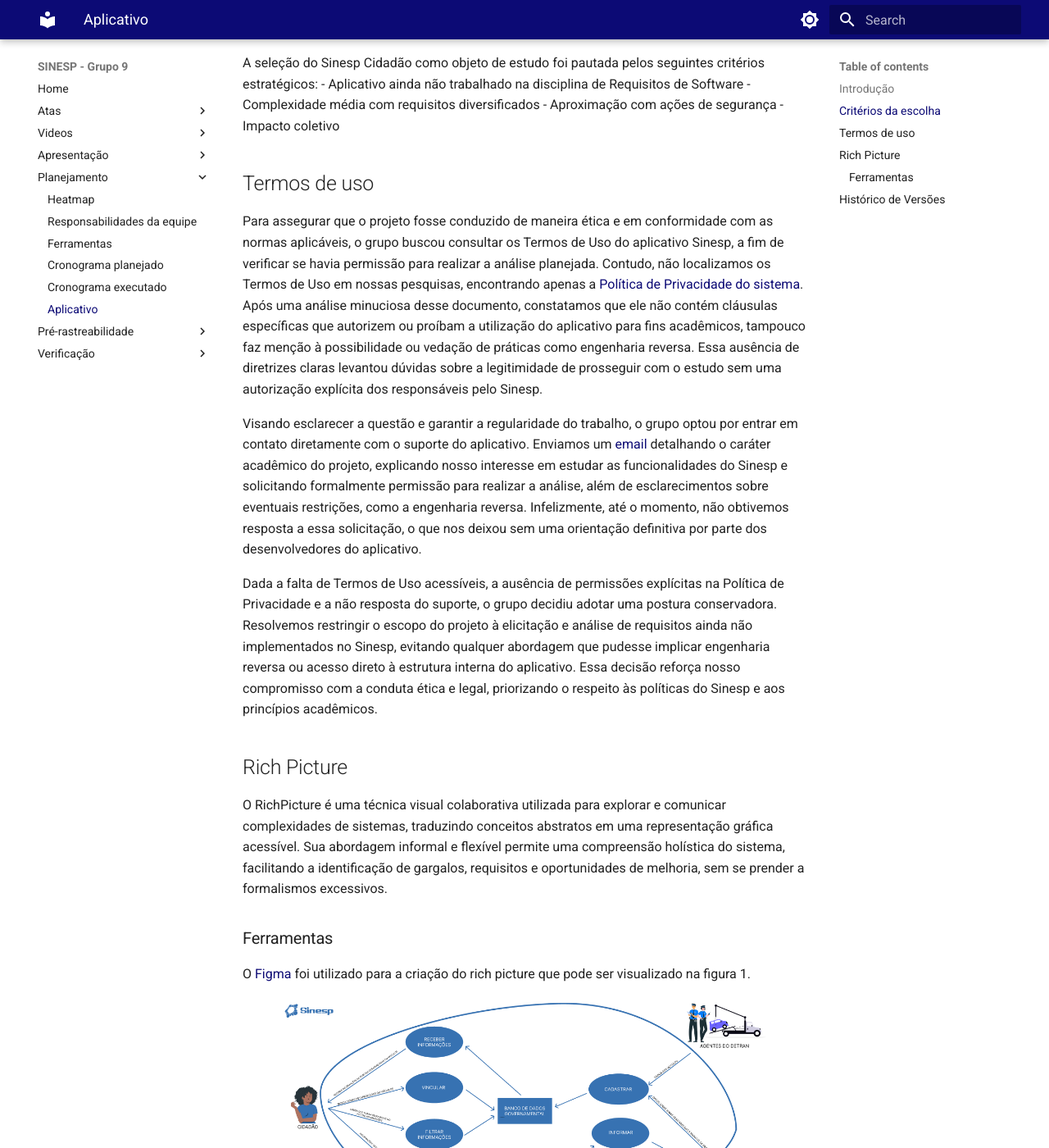
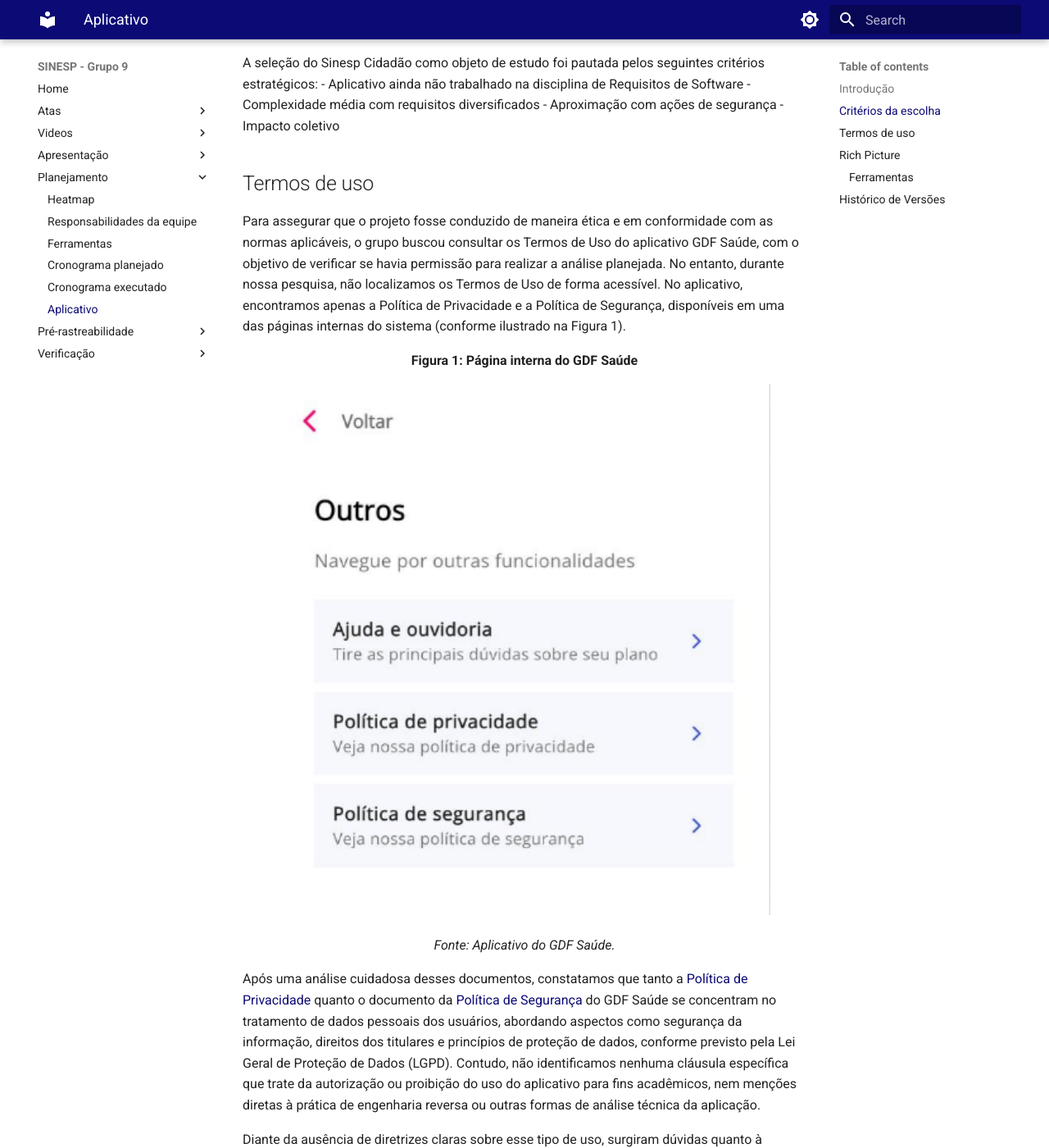
Before and after one commit to matheusdealcantara/2025.1-Grupo09, an MkDocs documentation site: the page built from docs/planejamento/aplicativo.md, in a window 1280 px wide and 1400 px high, scrolled down 488 px. Shown: the whole window at 82% size. Built offline with MkDocs 1.6.1 and Material for MkDocs 9.7.7, drawn with Linux system fonts in a browser that asks for light colours; some of the changed text lies outside the part shown.

Commit message:
atualização dos termos de uso

```diff
--- a/docs/planejamento/aplicativo.md
+++ b/docs/planejamento/aplicativo.md
@@ -11,27 +11,41 @@ A seleção do Sinesp Cidadão como objeto de estudo foi pautada pelos seguintes
 - Impacto coletivo
 
 ## Termos de uso
-Para assegurar que o projeto fosse conduzido de maneira ética e em conformidade com as normas aplicáveis, o grupo buscou consultar os Termos de Uso do aplicativo Sinesp, a fim de verificar se havia permissão para realizar a análise planejada. Contudo, não localizamos os Termos de Uso em nossas pesquisas, encontrando apenas a [Política de Privacidade do sistema](https://agente.sinesp.gov.br/politica-privacidade/). Após uma análise minuciosa desse documento, constatamos que ele não contém cláusulas específicas que autorizem ou proíbam a utilização do aplicativo para fins acadêmicos, tampouco faz menção à possibilidade ou vedação de práticas como engenharia reversa. Essa ausência de diretrizes claras levantou dúvidas sobre a legitimidade de prosseguir com o estudo sem uma autorização explícita dos responsáveis pelo Sinesp.
 
-Visando esclarecer a questão e garantir a regularidade do trabalho, o grupo optou por entrar em contato diretamente com o suporte do aplicativo. Enviamos um [email](../assets/pdf/termos-de-uso.pdf) detalhando o caráter acadêmico do projeto, explicando nosso interesse em estudar as funcionalidades do Sinesp e solicitando formalmente permissão para realizar a análise, além de esclarecimentos sobre eventuais restrições, como a engenharia reversa. Infelizmente, até o momento, não obtivemos resposta a essa solicitação, o que nos deixou sem uma orientação definitiva por parte dos desenvolvedores do aplicativo.
+Para assegurar que o projeto fosse conduzido de maneira ética e em conformidade com as normas aplicáveis, o grupo buscou consultar os Termos de Uso do aplicativo GDF Saúde, com o objetivo de verificar se havia permissão para realizar a análise planejada. No entanto, durante nossa pesquisa, não localizamos os Termos de Uso de forma acessível. No aplicativo, encontramos apenas a Política de Privacidade e a Política de Segurança, disponíveis em uma das páginas internas do sistema (conforme ilustrado na Figura 1).
 
-Dada a falta de Termos de Uso acessíveis, a ausência de permissões explícitas na Política de Privacidade e a não resposta do suporte, o grupo decidiu adotar uma postura conservadora. Resolvemos restringir o escopo do projeto à elicitação e análise de requisitos ainda não implementados no Sinesp, evitando qualquer abordagem que pudesse implicar engenharia reversa ou acesso direto à estrutura interna do aplicativo. Essa decisão reforça nosso compromisso com a conduta ética e legal, priorizando o respeito às políticas do Sinesp e aos princípios acadêmicos.
+<p align="center"><strong>Figura 1: Página interna do GDF Saúde</strong></p>
+
+<p align="center">
+  <img src="../assets/img/paginaTermos.png" alt="Página interna GDF Saúde" width="600"/>
+</p>
+<p align="center"><em>Fonte: Aplicativo do GDF Saúde.</em></p>
+
+Após uma análise cuidadosa desses documentos, constatamos que tanto a [Política de Privacidade](https://agente.sinesp.gov.br/politica-privacidade/) quanto o documento da [Política de Segurança](../assets/pdf/politicaSegurança.pdf) do GDF Saúde se concentram no tratamento de dados pessoais dos usuários, abordando aspectos como segurança da informação, direitos dos titulares e princípios de proteção de dados, conforme previsto pela Lei Geral de Proteção de Dados (LGPD). Contudo, não identificamos nenhuma cláusula específica que trate da autorização ou proibição do uso do aplicativo para fins acadêmicos, nem menções diretas à prática de engenharia reversa ou outras formas de análise técnica da aplicação.
+
+Diante da ausência de diretrizes claras sobre esse tipo de uso, surgiram dúvidas quanto à legitimidade de prosseguir com o estudo sem uma autorização explícita por parte dos responsáveis pelo GDF Saúde. Buscando maior clareza e respaldo institucional, o grupo optou por tentar contato direto com os canais oficiais de suporte do sistema através de um [email](../assets/pdf/termos-de-uso.pdf), com o intuito de apresentar o caráter acadêmico do projeto e solicitar informações mais precisas sobre possíveis restrições.
+
+Como ainda não obtivemos retorno, e considerando a falta de Termos de Uso acessíveis e de orientações específicas nos documentos disponíveis, o grupo decidiu adotar uma abordagem cautelosa. Optamos por limitar o escopo do trabalho à análise externa e à elicitação de requisitos observáveis no funcionamento geral do aplicativo, sem realizar qualquer prática que envolva engenharia reversa ou acesso à estrutura interna da aplicação. Com isso, reafirmamos nosso compromisso com uma postura ética e responsável, respeitando os limites legais e institucionais, bem como os princípios que regem a pesquisa acadêmica.
 
 ## Rich Picture
 O RichPicture é uma técnica visual colaborativa utilizada para explorar e comunicar complexidades de sistemas, traduzindo conceitos abstratos em uma representação gráfica acessível. Sua abordagem informal e flexível permite uma compreensão holística do sistema, facilitando a identificação de gargalos, requisitos e oportunidades de melhoria, sem se prender a formalismos excessivos.
 
 ### Ferramentas
-O [Figma](https://www.figma.com/community) foi utilizado para a criação do rich picture que pode ser visualizado na figura 1.
+O [Figma](https://www.figma.com/community) foi utilizado para a criação do rich picture que pode ser visualizado na figura 2.
+
+<p align="center"><strong>Figura 2: Rich Picture do Sinesp Cidadão</strong></p>
 
 <p align="center">
   <img src="../assets/img/richPicture.png" alt="Rich Picture do Sinesp Cidadão" width="600"/>
 </p>
-<p align="center"><strong>Figura 1: Rich Picture do Sinesp Cidadão</strong><br><em>Fonte: Autoria do grupo.</em></p>
+<p align="center"><em>Fonte: Autoria do grupo.</em></p>
 
+
+<p align="center"><strong>Figura 3: Legenda do Rich Picture</strong></p>
 <p align="center">
   <img src="../assets/img/legenda-richPicture.png" alt="Legenda do Rich Picture" width="400"/>
 </p>
-<p align="center"><strong>Figura 2: Legenda do Rich Picture</strong><br><em>Fonte: Autoria do grupo.</em></p>
+<p align="center"><em>Fonte: Autoria do grupo.</em></p>
 
 ## Histórico de Versões
 
```
Also changed, not shown: docs/planejamento/assets/img/paginaTermos.png (added), 2 other files.
